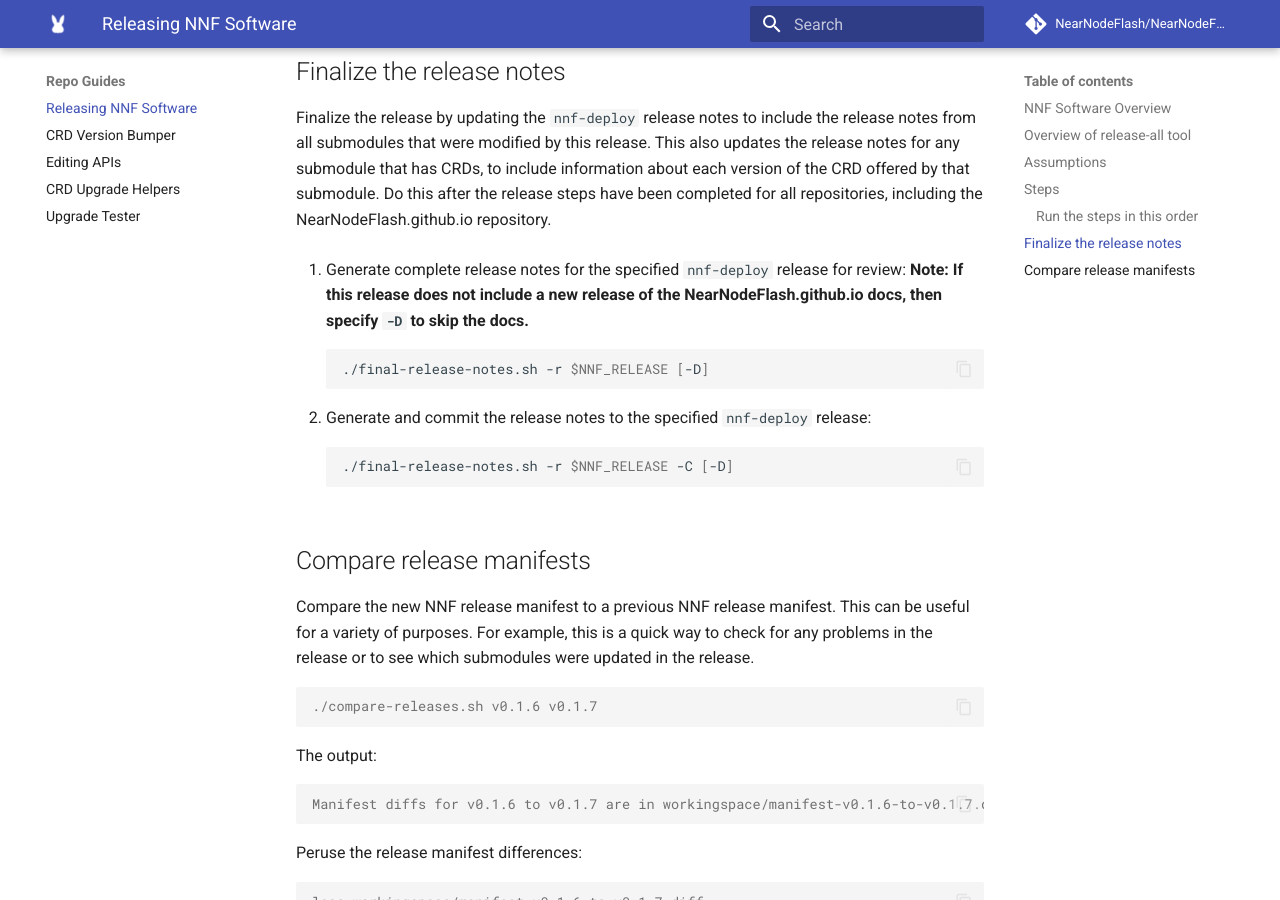
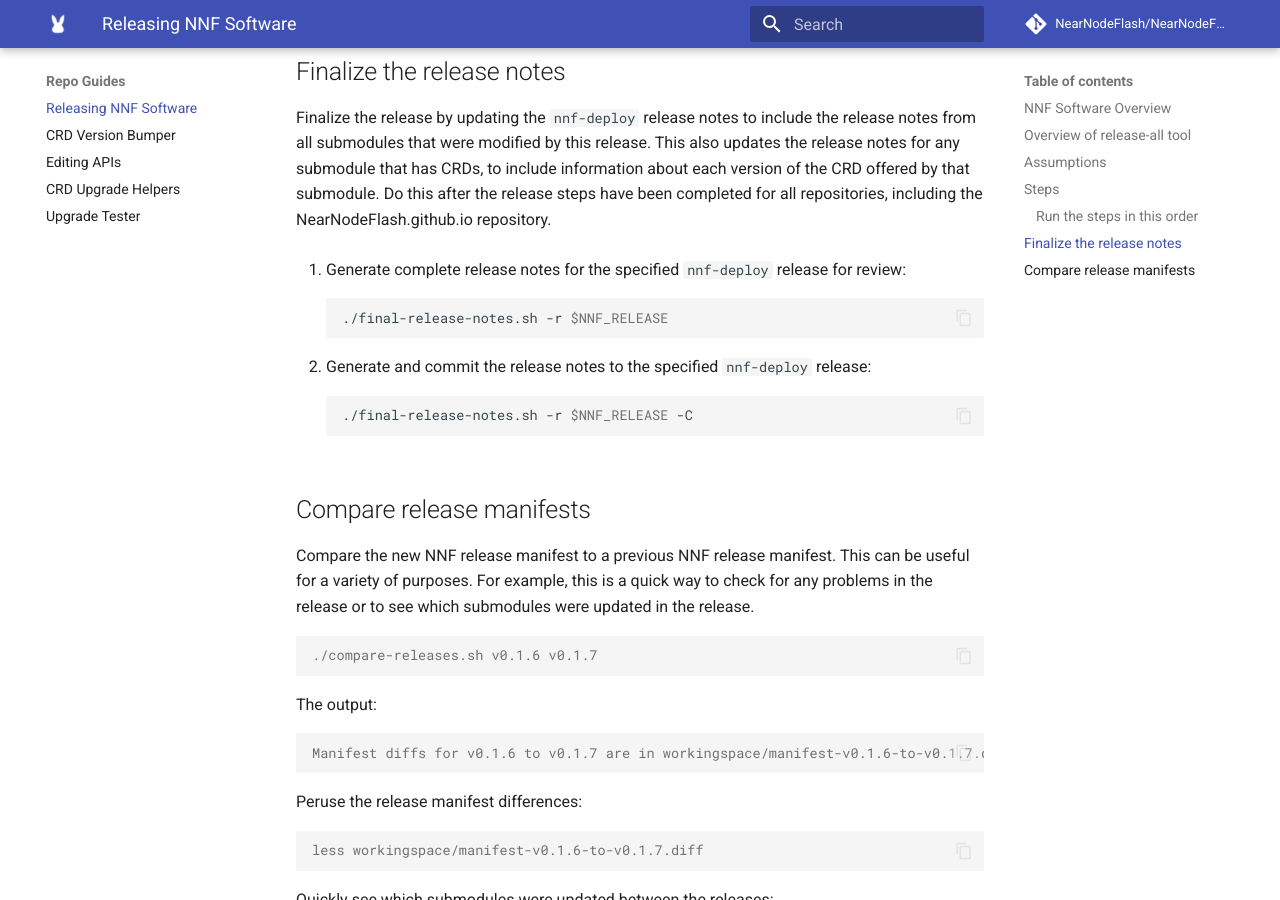
Before and after one commit to NearNodeFlash/NearNodeFlash.github.io, an MkDocs documentation site: the page built from docs/repo-guides/release-nnf-sw/release-all.md, in a window 1280 px wide and 900 px high, scrolled down 2757 px. Built offline with MkDocs 1.6.1 and Material for MkDocs 9.7.7, drawn with Linux system fonts in a browser that asks for light colours; comment, search, counter and statistics services are not loaded; the version menu is left out.

Commit message:
Remove discussion of doc release being optional
Signed-off-by: Anthony Floeder <anthony.floeder@hpe.com>

````diff
--- a/docs/repo-guides/release-nnf-sw/release-all.md
+++ b/docs/repo-guides/release-nnf-sw/release-all.md
@@ -110,16 +110,15 @@ other components.
 Finalize the release by updating the `nnf-deploy` release notes to include the release notes from all submodules that were modified by this release. This also updates the release notes for any submodule that has CRDs, to include information about each version of the CRD offered by that submodule. Do this after the release steps have been completed for all repositories, including the NearNodeFlash.github.io repository.
 
 1. Generate complete release notes for the specified `nnf-deploy` release for review:
-**Note: If this release does not include a new release of the NearNodeFlash.github.io docs, then specify `-D` to skip the docs.**
 
     ```bash
-    ./final-release-notes.sh -r $NNF_RELEASE [-D]
+    ./final-release-notes.sh -r $NNF_RELEASE
     ```
 
 2. Generate and commit the release notes to the specified `nnf-deploy` release:
 
     ```bash
-    ./final-release-notes.sh -r $NNF_RELEASE -C [-D]
+    ./final-release-notes.sh -r $NNF_RELEASE -C
     ```
 
 ## Compare release manifests
````
